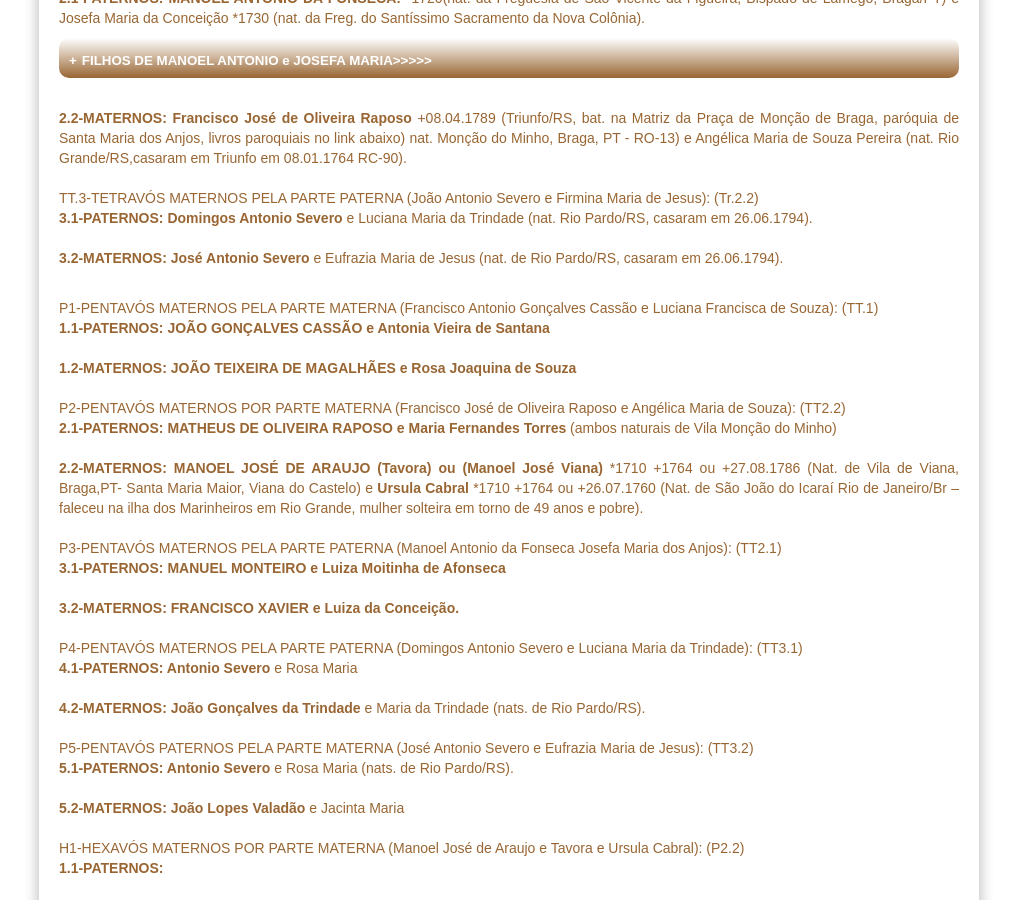
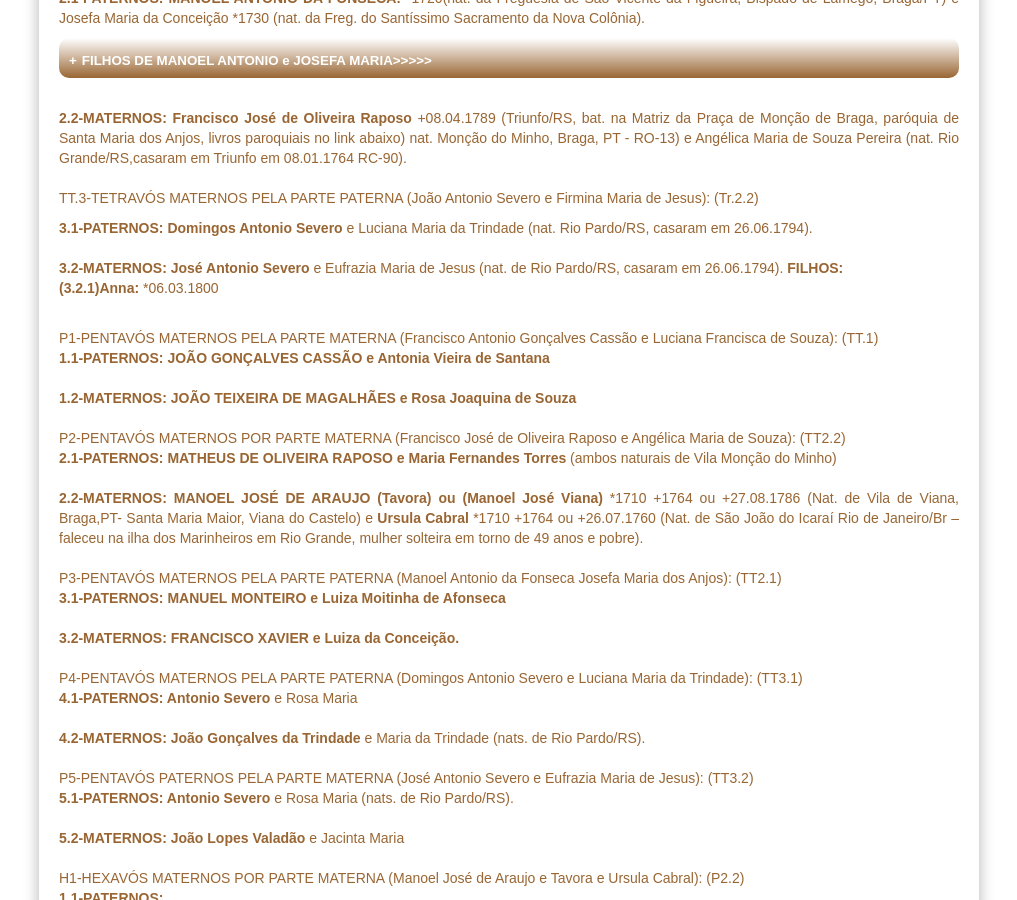
Before and after one commit to claudiovargas1955/claudiovargas1955.github.io, a Jekyll site: the page built from _pages/arvore-genealogica-de-costados-de-florisbella.html, in a window 1280 px wide and 900 px high, scrolled down 1791 px. Shown: the whole window, without its empty margins (131-1148 px from the left). Built offline with Jekyll 4.4.1, drawn with Linux system fonts in a browser that asks for light colours; some web fonts are replaced.

Commit message:
Update arvore-genealogica-de-costados-de-florisbella.html

```diff
--- a/_pages/arvore-genealogica-de-costados-de-florisbella.html
+++ b/_pages/arvore-genealogica-de-costados-de-florisbella.html
@@ -488,9 +488,10 @@ b>(1.1.1)Joaquim:</b> bat.16.08.1807 (RB-05). <br/><br/>
  de Souza Pereira (nat. Rio Grande/RS,casaram em Triunfo em 08.01.1764 RC-90). <br><br>
 
 TT.3-TETRAVÓS MATERNOS PELA PARTE PATERNA (João Antonio Severo e Firmina Maria de Jesus): (Tr.2.2)<br>
- <b>3.1-PATERNOS: Domingos Antonio Severo</b> e Luciana Maria da Trindade (nat. Rio Pardo/RS, casaram em 26.06.1794).<br><br>
+<p><b>3.1-PATERNOS: Domingos Antonio Severo</b> e Luciana Maria da Trindade (nat. Rio Pardo/RS, casaram em 26.06.1794).<br><br>
 
-<b>3.2-MATERNOS: José Antonio Severo </b>e Eufrazia Maria de Jesus (nat. de Rio Pardo/RS, casaram em 26.06.1794).</p><br>
+<b>3.2-MATERNOS: José Antonio Severo </b>e Eufrazia Maria de Jesus (nat. de Rio Pardo/RS, casaram em 26.06.1794). <b>FILHOS:</b><br>
+ <b>(3.2.1)Anna: </b>*06.03.1800 <br><br>
 
 <p> P1-PENTAVÓS MATERNOS PELA PARTE MATERNA (Francisco Antonio Gonçalves Cassão e Luciana Francisca de Souza): (TT.1)<br/>
  <b>1.1-PATERNOS: JOÃO GONÇALVES CASSÃO e Antonia Vieira de Santana</b> <br/><br/>
```
